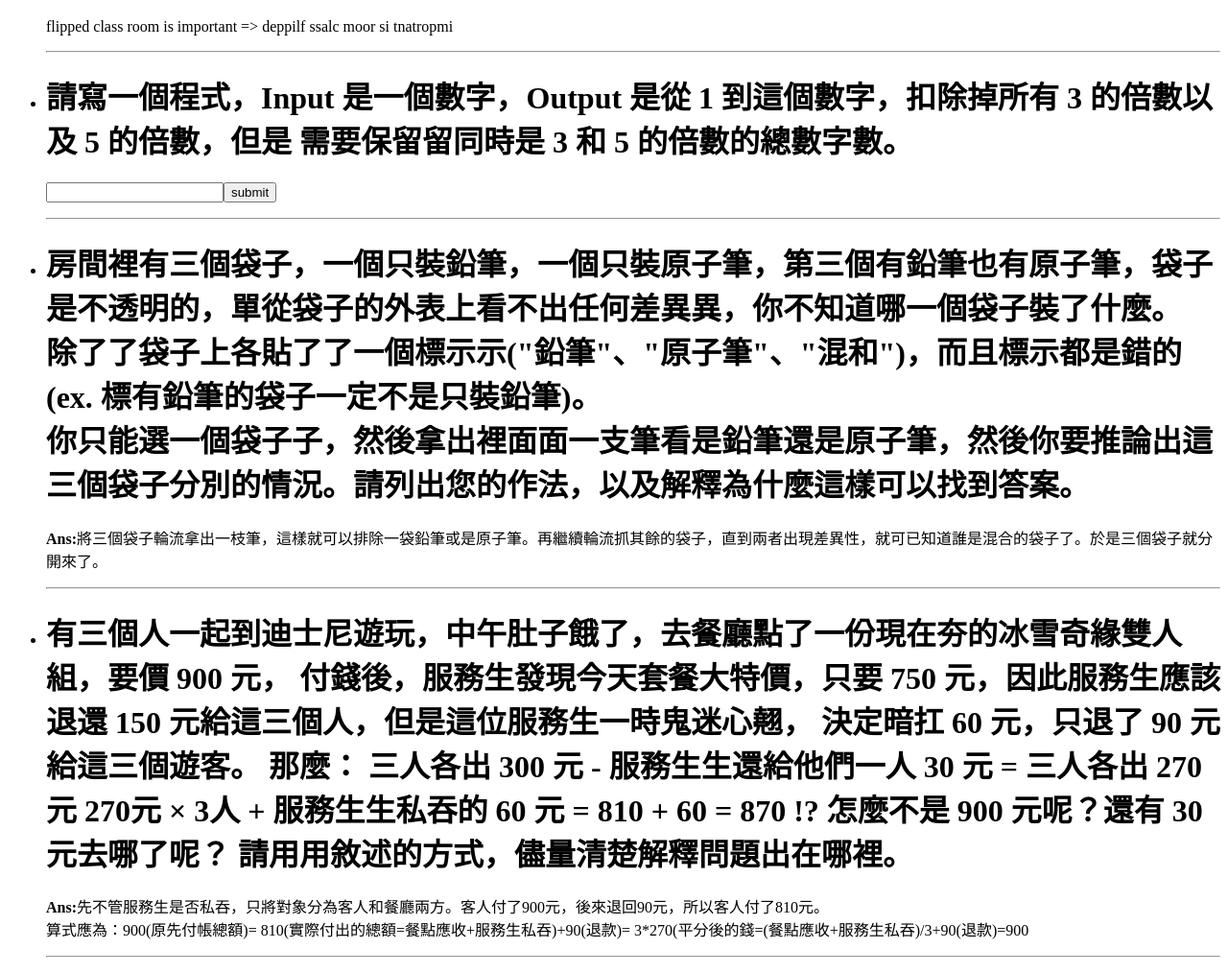
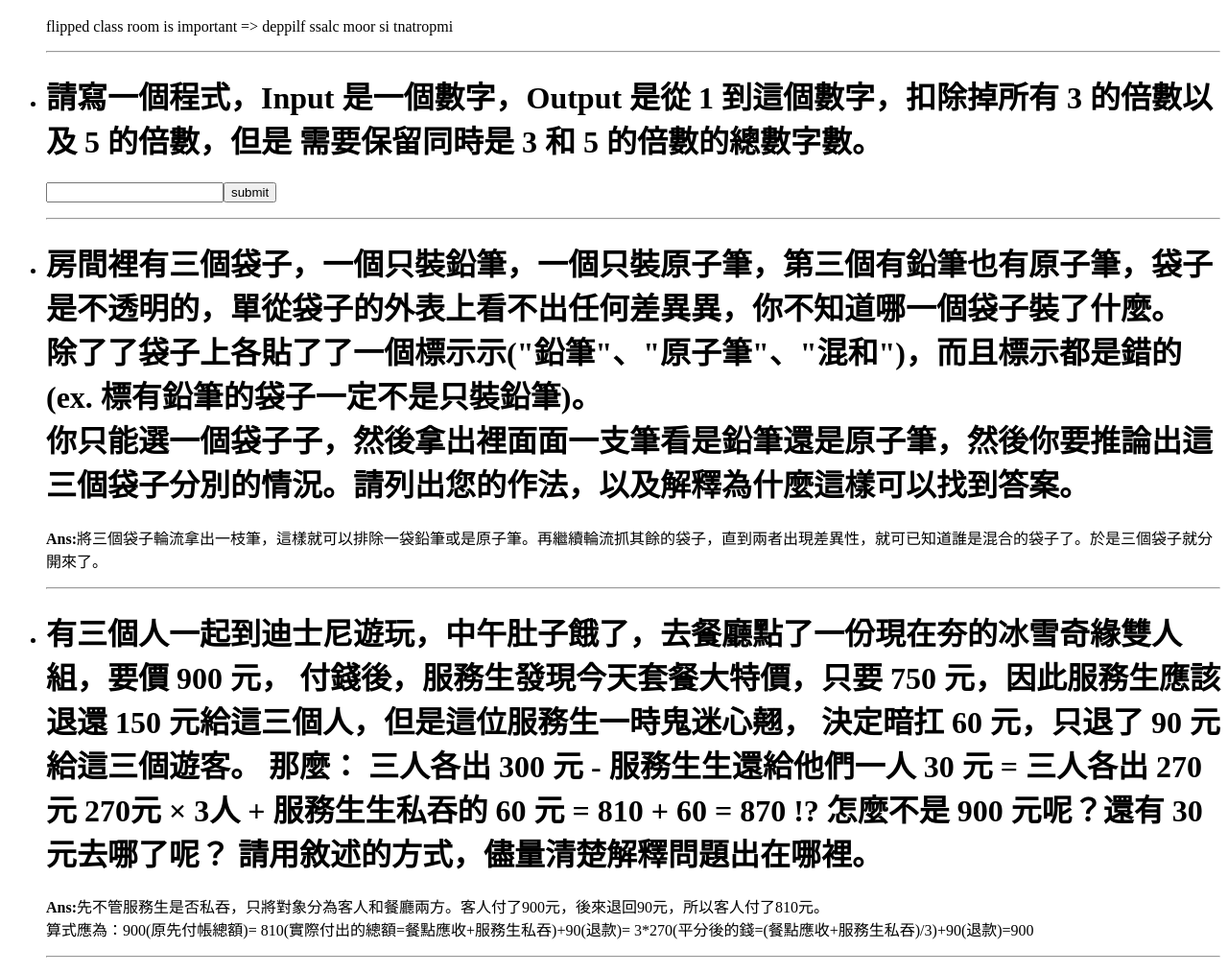
Before and after one commit to TinaChuang/FirstRepository, a plain HTML site: page answer_1.html in a window 1280 px wide. Shown: the part 195-1209 px from the top of the page at 96% size. Drawn offline with nearby package versions, Linux system fonts and the light colour scheme.

Commit message:
Update answer_1.html

```diff
--- a/answer_1.html
+++ b/answer_1.html
@@ -20,7 +20,7 @@
             <hr />
         </li>
         <li>
-            <h1>請寫一個程式，Input 是⼀個數字，Output 是從 1 到這個數字，扣除掉所有 3 的倍數以及 5 的倍數，但是 需要保留留同時是 3 和 5 的倍數的總數字數。</h1>
+            <h1>請寫一個程式，Input 是⼀個數字，Output 是從 1 到這個數字，扣除掉所有 3 的倍數以及 5 的倍數，但是 需要保留同時是 3 和 5 的倍數的總數字數。</h1>
             <input id="Q3" type="text"><button id="b2">submit</button>
             <p id="A3"></p>
             <hr />
@@ -36,9 +36,9 @@
             <h1>有三個⼈⼀起到迪⼠尼遊玩，中午肚子餓了，去餐廳點了⼀份現在夯的冰雪奇緣雙⼈組，要價 900 元， 付錢後，服務⽣發現今天套餐⼤特價，只要 750 元，因此服務⽣應該退還 150 元給這三個⼈，但是這位服務生一時⿁迷⼼翹，
                 決定暗扛 60 元，只退了 90 元給這三個遊客。
                 那麼： 三⼈各出 300 元 - 服務⽣生還給他們⼀人 30 元 = 三⼈各出 270 元 270元 × 3⼈ + 服務⽣生私吞的 60 元 = 810 + 60 = 870 !?
-                怎麼不是 900 元呢？還有 30元去哪了呢？ 請⽤用敘述的⽅式，儘量清楚解釋問題出在哪裡。</h1>
+                怎麼不是 900 元呢？還有 30元去哪了呢？ 請⽤敘述的⽅式，儘量清楚解釋問題出在哪裡。</h1>
                 <p><b>Ans:</b>先不管服務生是否私吞，只將對象分為客人和餐廳兩方。客人付了900元，後來退回90元，所以客人付了810元。<br/>
-                    算式應為：900(原先付帳總額)= 810(實際付出的總額=餐點應收+服務生私吞)+90(退款)= 3*270(平分後的錢=(餐點應收+服務生私吞)/3+90(退款)=900</p>
+                    算式應為：900(原先付帳總額)= 810(實際付出的總額=餐點應收+服務生私吞)+90(退款)= 3*270(平分後的錢=(餐點應收+服務生私吞)/3)+90(退款)=900</p>
             <hr />
         </li>
     </ul>
```
